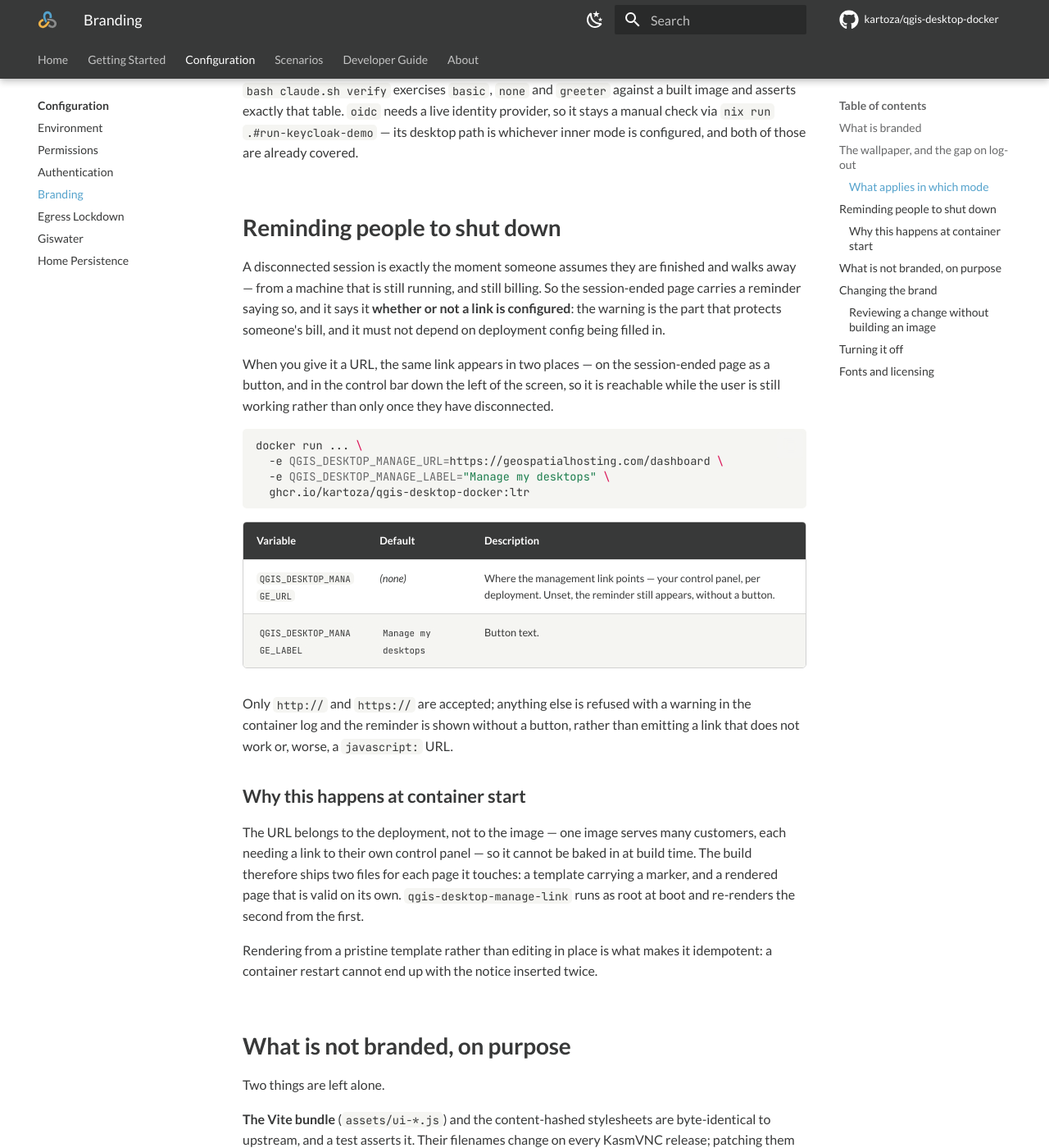
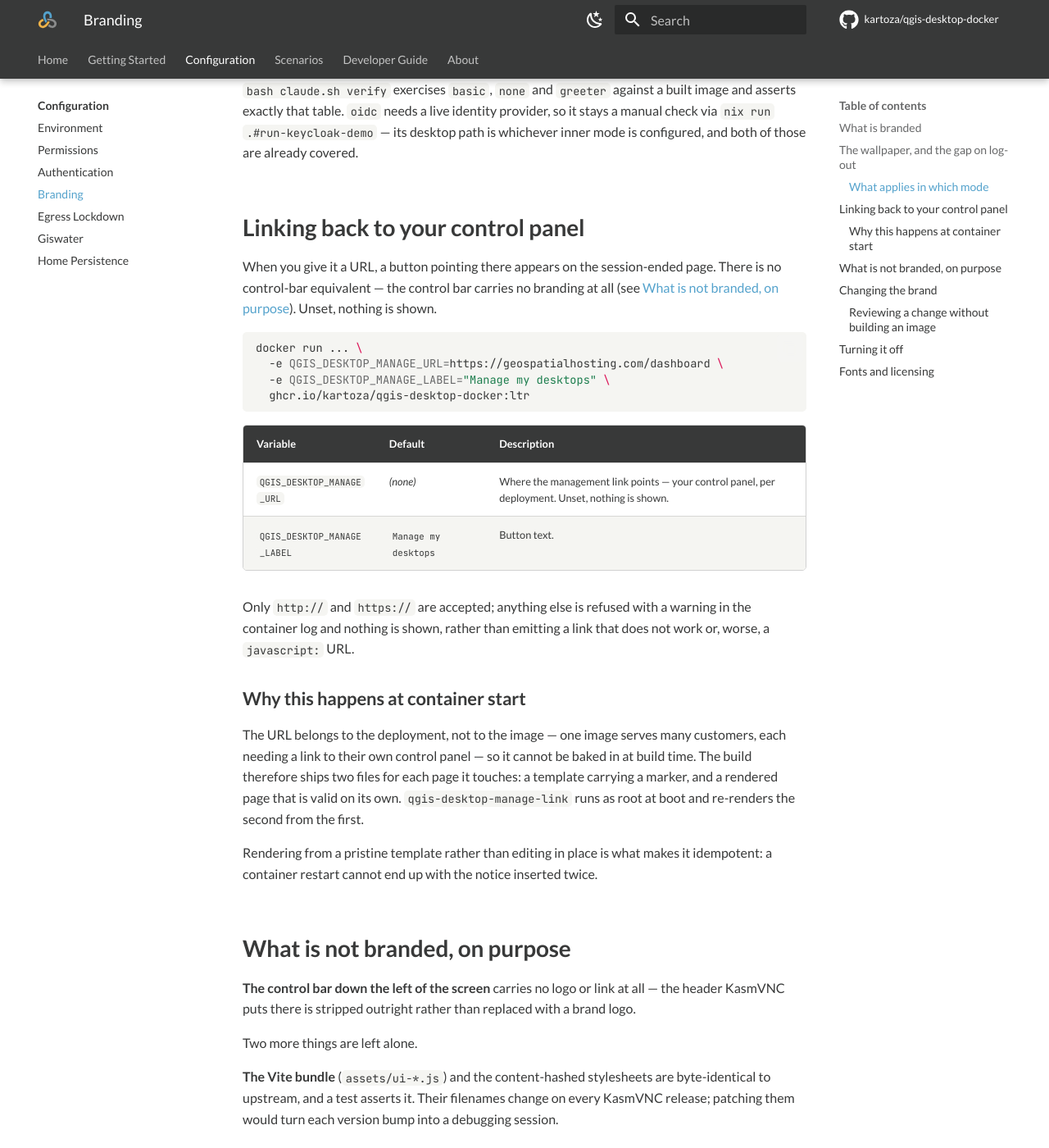
Before and after one commit to kartoza/qgis-desktop-docker, an MkDocs documentation site: the page built from docs/configuration/branding.md, in a window 1280 px wide and 1400 px high, scrolled down 2343 px. Shown: the whole window at 82% size. Built offline with MkDocs 1.6.1 and Material for MkDocs 9.7.7, drawn with Linux system fonts in a browser that asks for light colours; comment, search, counter and statistics services are not loaded.

Commit message:
Remove geohosting branch and put generic

````diff
--- a/docs/configuration/branding.md
+++ b/docs/configuration/branding.md
@@ -75,18 +75,12 @@ image and asserts exactly that table. `oidc` needs a live identity provider, so
 it stays a manual check via `nix run .#run-keycloak-demo` — its desktop path is
 whichever inner mode is configured, and both of those are already covered.
 
-## Reminding people to shut down
+## Linking back to your control panel
 
-A disconnected session is exactly the moment someone assumes they are finished
-and walks away — from a machine that is still running, and still billing. So the
-session-ended page carries a reminder saying so, and it says it **whether or not
-a link is configured**: the warning is the part that protects someone's bill, and
-it must not depend on deployment config being filled in.
-
-When you give it a URL, the same link appears in two places — on the
-session-ended page as a button, and in the control bar down the left of the
-screen, so it is reachable while the user is still working rather than only once
-they have disconnected.
+When you give it a URL, a button pointing there appears on the session-ended
+page. There is no control-bar equivalent — the control bar carries no branding
+at all (see [What is not branded, on purpose](#what-is-not-branded-on-purpose)).
+Unset, nothing is shown.
 
 ```bash
 docker run ... \
@@ -97,12 +91,12 @@ docker run ... \
 
 | Variable | Default | Description |
 |----------|---------|-------------|
-| `QGIS_DESKTOP_MANAGE_URL` | *(none)* | Where the management link points — your control panel, per deployment. Unset, the reminder still appears, without a button. |
+| `QGIS_DESKTOP_MANAGE_URL` | *(none)* | Where the management link points — your control panel, per deployment. Unset, nothing is shown. |
 | `QGIS_DESKTOP_MANAGE_LABEL` | `Manage my desktops` | Button text. |
 
 Only `http://` and `https://` are accepted; anything else is refused with a
-warning in the container log and the reminder is shown without a button, rather
-than emitting a link that does not work or, worse, a `javascript:` URL.
+warning in the container log and nothing is shown, rather than emitting a link
+that does not work or, worse, a `javascript:` URL.
 
 ### Why this happens at container start
 
@@ -118,7 +112,11 @@ idempotent: a container restart cannot end up with the notice inserted twice.
 
 ## What is not branded, on purpose
 
-Two things are left alone.
+**The control bar down the left of the screen** carries no logo or link at
+all — the header KasmVNC puts there is stripped outright rather than replaced
+with a brand logo.
+
+Two more things are left alone.
 
 **The Vite bundle** (`assets/ui-*.js`) and the content-hashed stylesheets are
 byte-identical to upstream, and a test asserts it. Their filenames change on
````
Also changed, not shown: 6 other files.
